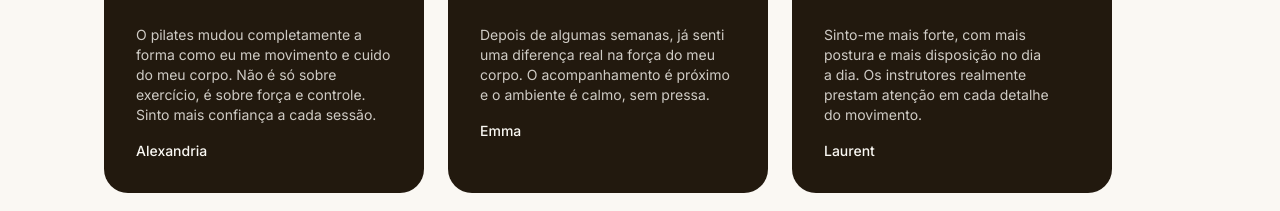
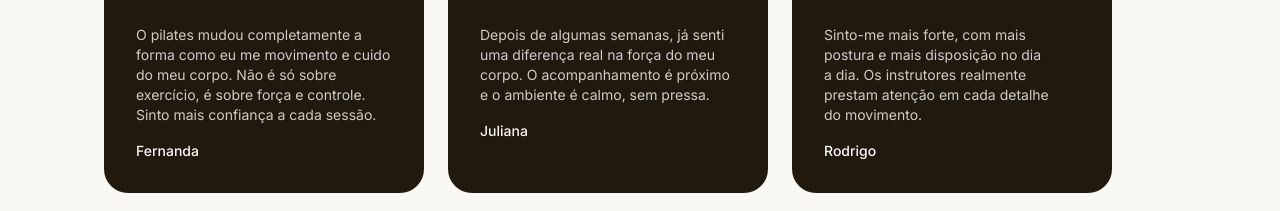
Before and after one commit to saulomedeirosguerreiro/pilates-ui, a React (Vite) app: page / in a window 1280 px wide. Shown: the part 4082-4293 px from the top of the page. Built offline with nearby package versions, Linux system fonts and the light colour scheme.

Commit message:
feat: update testimonials with new client names and quotes

```diff
--- a/src/content/testimonials.ts
+++ b/src/content/testimonials.ts
@@ -9,19 +9,19 @@ export type Testimonial = {
 
 export const testimonialsContent: Testimonial[] = [
   {
-    name: 'Alexandria',
+    name: 'Fernanda',
     timeframe: '4 semanas',
     quote:
       'O pilates mudou completamente a forma como eu me movimento e cuido do meu corpo. Não é só sobre exercício, é sobre força e controle. Sinto mais confiança a cada sessão.',
   },
   {
-    name: 'Emma',
+    name: 'Juliana',
     timeframe: '2 meses',
     quote:
       'Depois de algumas semanas, já senti uma diferença real na força do meu corpo. O acompanhamento é próximo e o ambiente é calmo, sem pressa.',
   },
   {
-    name: 'Laurent',
+    name: 'Rodrigo',
     timeframe: '3 meses',
     quote:
       'Sinto-me mais forte, com mais postura e mais disposição no dia a dia. Os instrutores realmente prestam atenção em cada detalhe do movimento.',
```
